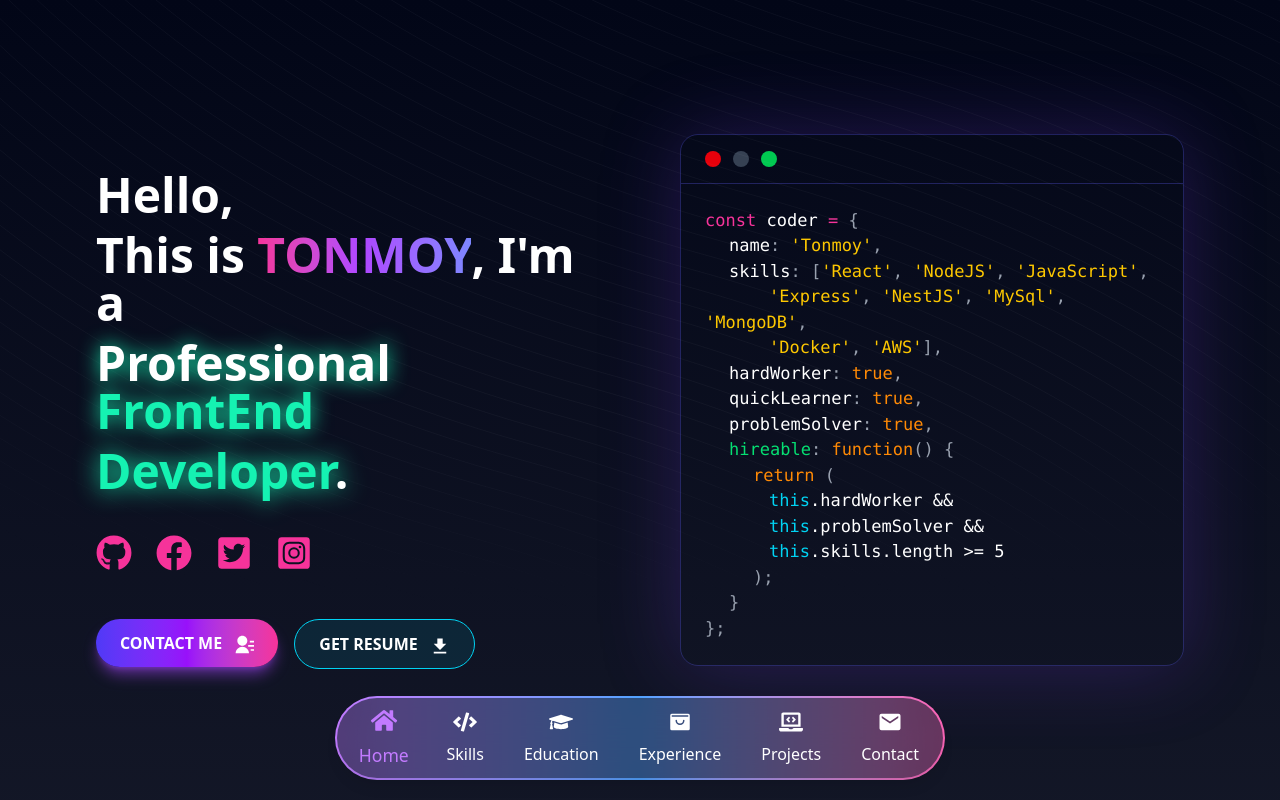
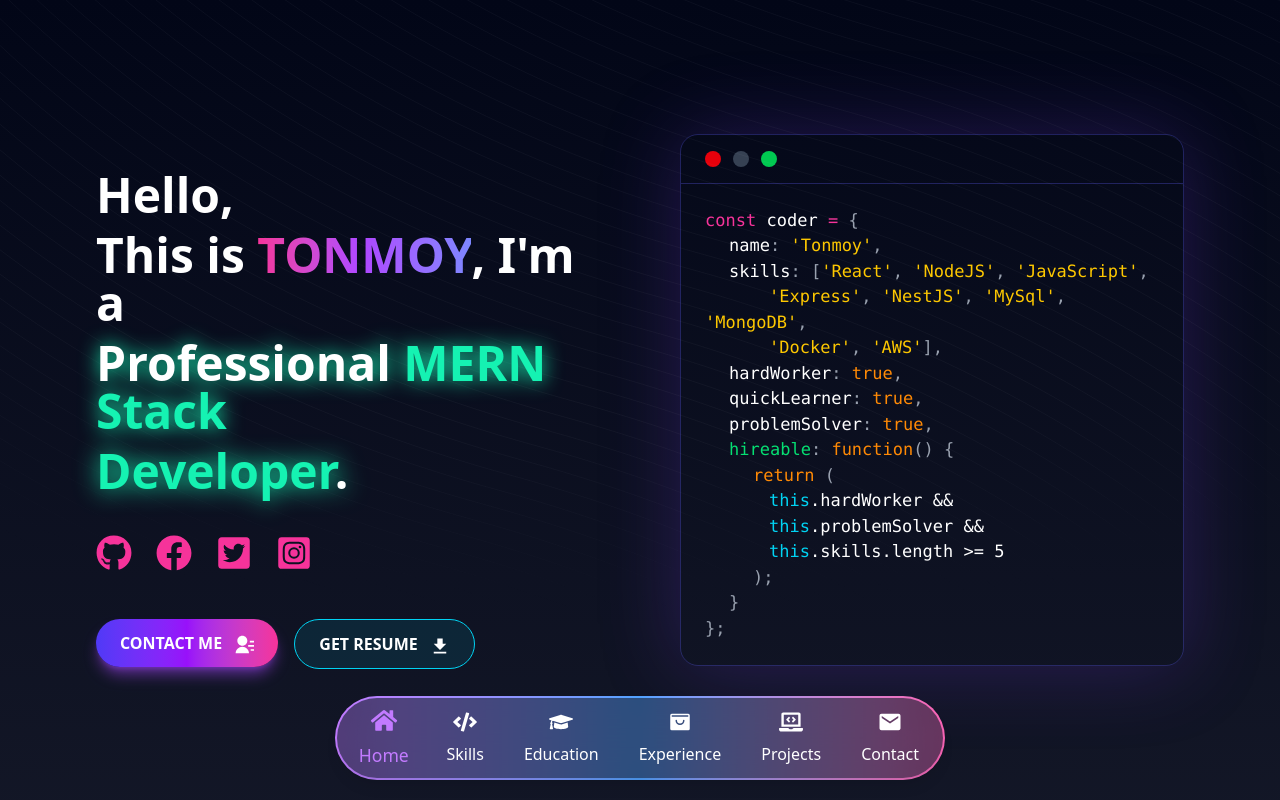
Before and after one commit to tonmoybiswas07/tonmoy_portfolio, a React (Vite) app: page / in a window 1280 px wide. Shown: the top 800 px of the page. Built offline with nearby package versions, Linux system fonts and the light colour scheme.

Commit message:
update portfolio banner

```diff
--- a/src/Pages/Home/Home/Banner.jsx
+++ b/src/Pages/Home/Home/Banner.jsx
@@ -53,7 +53,7 @@ const Banner = () => {
     </h1>
 
     <h1 className="text-3xl sm:text-4xl lg:text-5xl font-extrabold mb-3 text-white drop-shadow-[0_0_10px_#15F2B2]">
-      Professional <span className="text-[#15F2B2] glow-text">FrontEnd</span>
+      Professional <span className="text-[#15F2B2] glow-text">MERN Stack</span>
     </h1>
 
     <h1 className="text-3xl sm:text-4xl lg:text-5xl font-extrabold mb-3 text-white drop-shadow-[0_0_12px_#15F2B2]">
```
